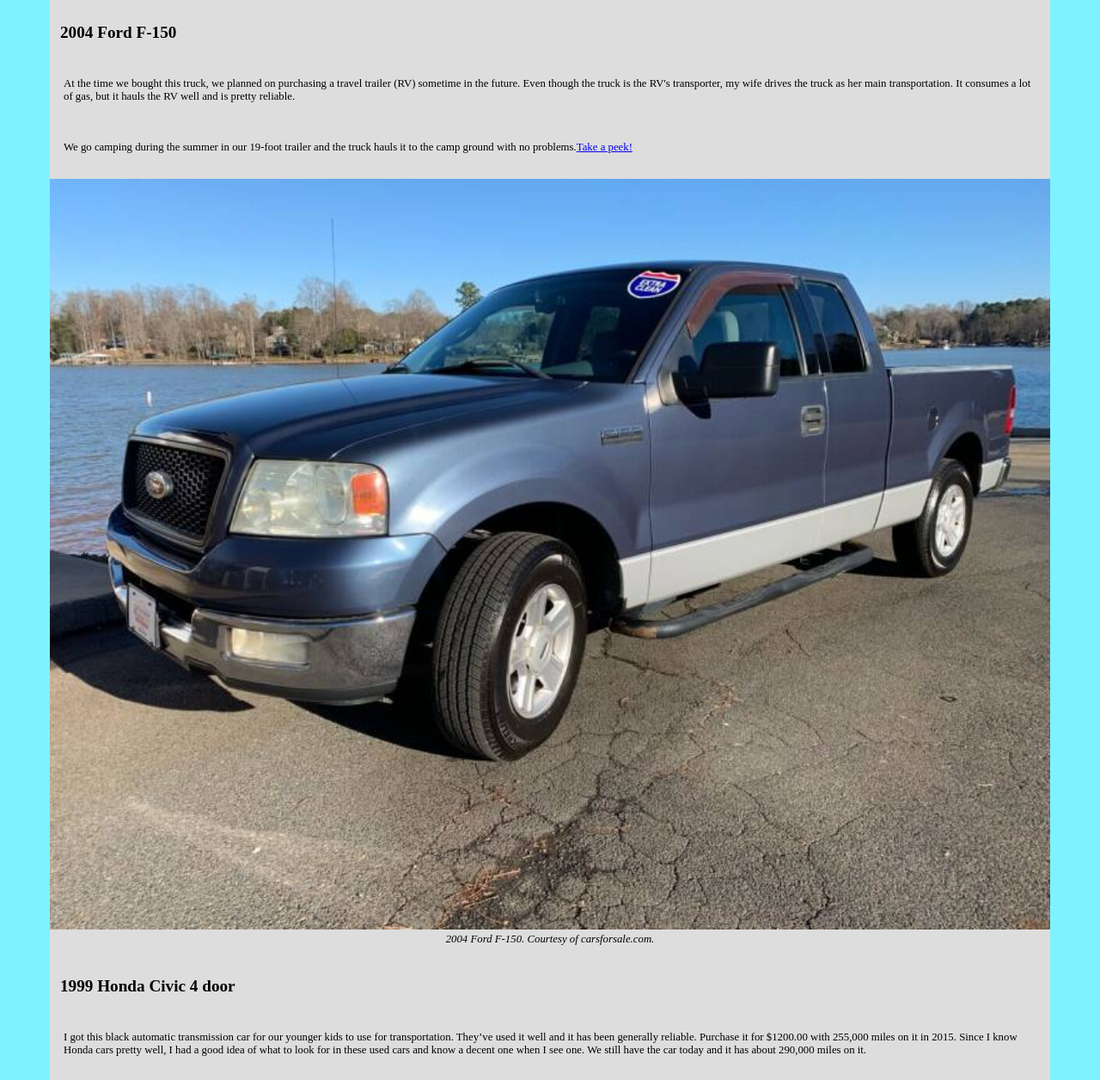
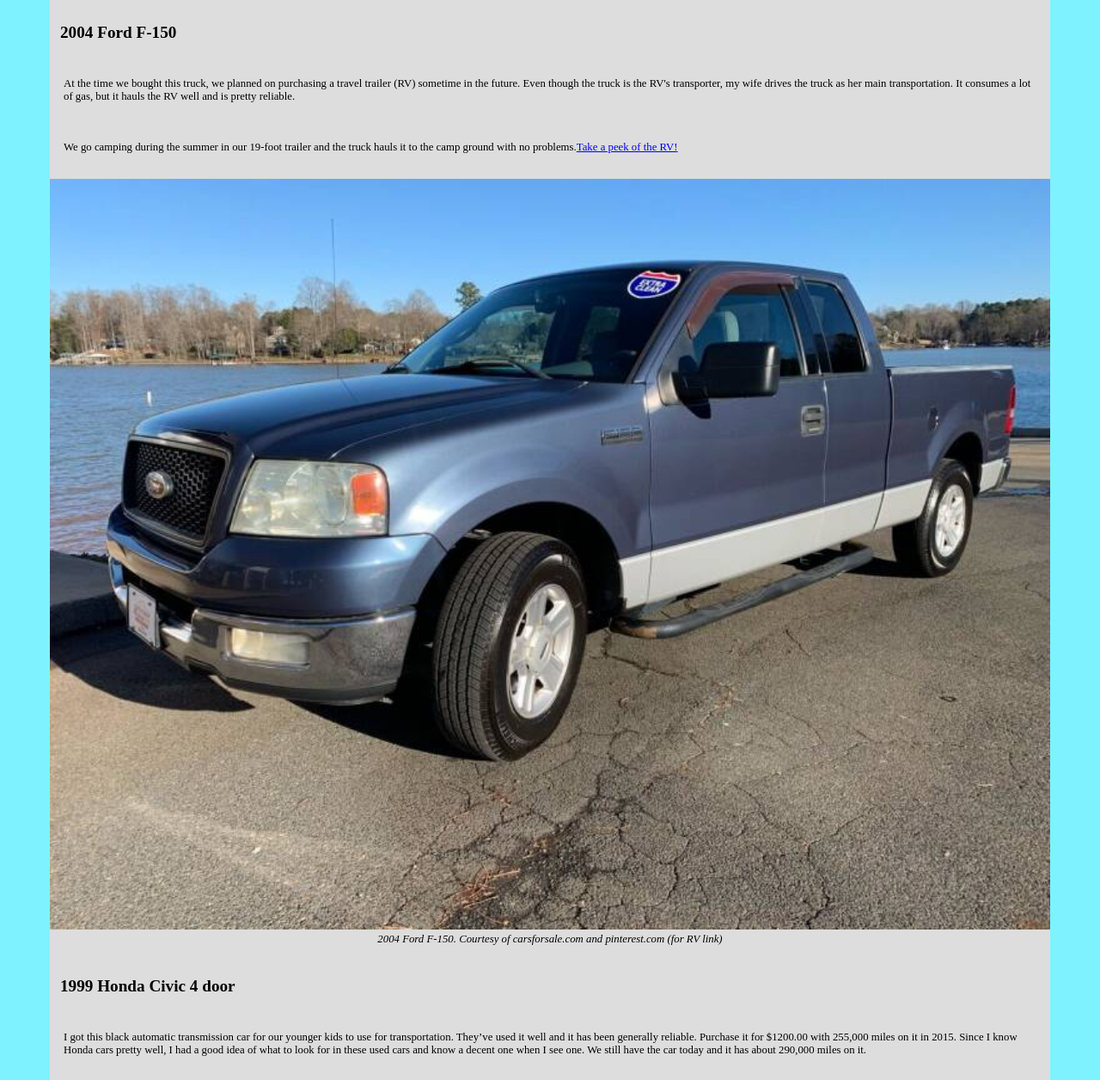
Before and after one commit to STL-LC101-January-22/assignment-4-html-me-something-lorin557799, a website: page index.html in a window 1280 px wide. Shown: the part 6380-7636 px from the top of the page at 86% size. Drawn offline with Linux system fonts and the light colour scheme.

Commit message:
added rv link in peek, etc.

```diff
--- a/index.html
+++ b/index.html
@@ -103,10 +103,10 @@
                     <a name="f150"></a>
                     <h2>2004 Ford F-150</h2>
                     <p>At the time we bought this truck, we planned on purchasing a travel trailer (RV) sometime in the future. Even though the truck is the RV's transporter, my wife drives the truck as her main transportation. It consumes a lot of gas, but it hauls the RV well and is pretty reliable.  </p>
-                    <p>We go camping during the summer in our 19-foot trailer and the truck hauls it to the camp ground with no problems.<a href="https://cdn05.carsforsale.com/337c4612e6880d50769339249a64928e/800x600/2004-ford-f-150-xlt-4dr-supercab-rwd-styleside-5-5-ft-sb.jpg">Take a peek!</a></p>
+                    <p>We go camping during the summer in our 19-foot trailer and the truck hauls it to the camp ground with no problems.<a href="https://i.pinimg.com/564x/1e/da/9b/1eda9b4099968a66c6b46515e06cb478.jpg">Take a peek of the RV! </a></p>
                     <figure>
                         <img src="images/f150.jpg" alt="2004 Ford F-150">
-                        <figcaption>2004 Ford F-150. Courtesy of carsforsale.com.<a href="https://cdn05.carsforsale.com/337c4612e6880d50769339249a64928e/800x600/2004-ford-f-150-xlt-4dr-supercab-rwd-styleside-5-5-ft-sb.jpg"></a></figcaption>
+                        <figcaption>2004 Ford F-150. Courtesy of carsforsale.com and pinterest.com (for RV link)<a href="https://cdn05.carsforsale.com/337c4612e6880d50769339249a64928e/800x600/2004-ford-f-150-xlt-4dr-supercab-rwd-styleside-5-5-ft-sb.jpg"></a></figcaption>
                     </figure>
                 </section>
                 <section>
```
